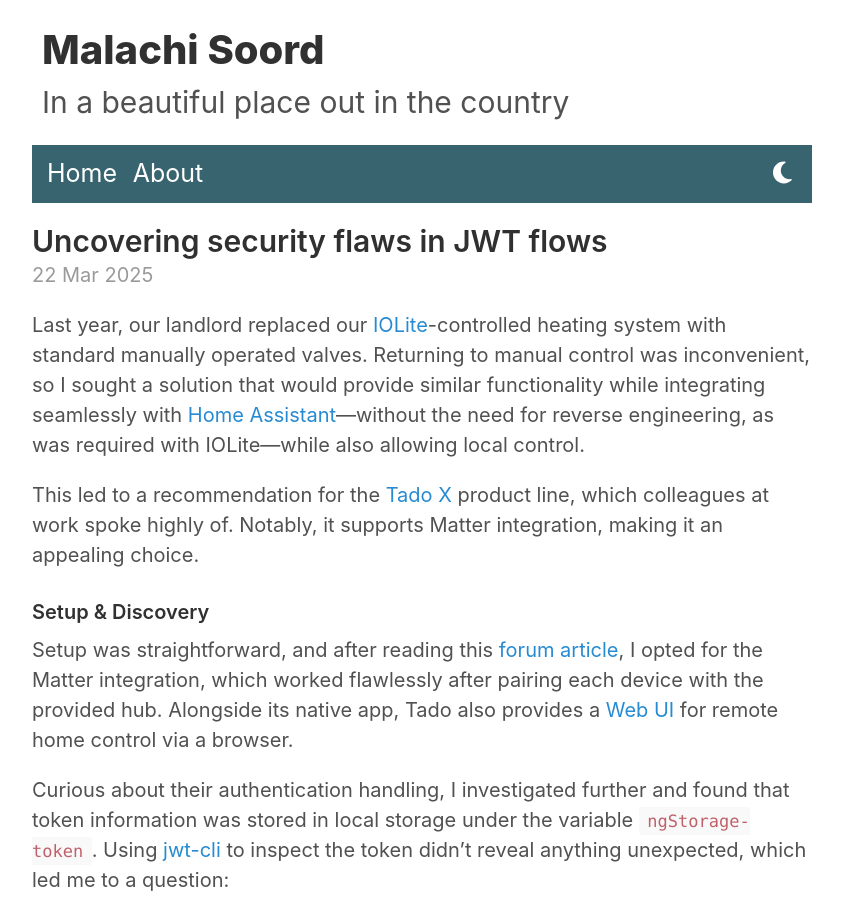
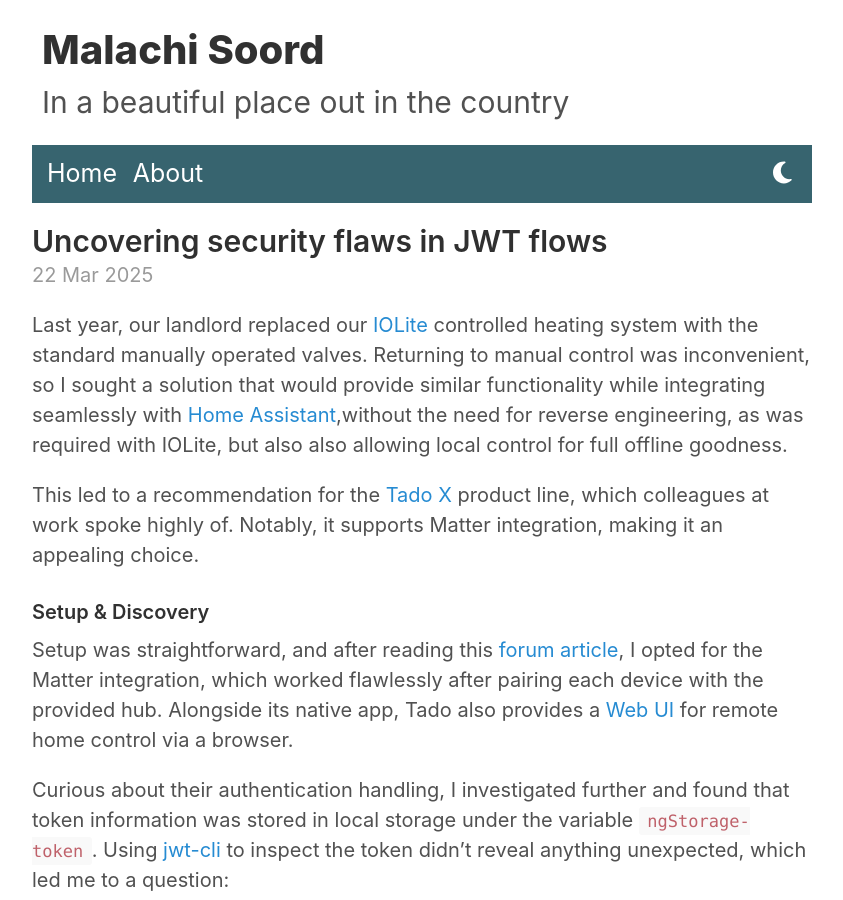
Before and after one commit to inverse/personal-site, a Jekyll site: the page built from _posts/2025-03-22-uncovering-security-flaws-in-jwt-flows.md, in a window 1280 px wide and 900 px high. Shown: the whole window, without its empty margins (218-1061 px from the left). Built offline with Jekyll 4.4.1, drawn with Linux system fonts in a browser that asks for light colours; comment, search, counter and statistics services are not loaded.

Commit message:
Fix (#75)
* c

* fix

```diff
--- a/_posts/2025-03-22-uncovering-security-flaws-in-jwt-flows.md
+++ b/_posts/2025-03-22-uncovering-security-flaws-in-jwt-flows.md
@@ -9,7 +9,7 @@
 - security
 ---
 
-Last year, our landlord replaced our [IOLite][0]-controlled heating system with standard manually operated valves. Returning to manual control was inconvenient, so I sought a solution that would provide similar functionality while integrating seamlessly with [Home Assistant][1]—without the need for reverse engineering, as was required with IOLite—while also allowing local control.
+Last year, our landlord replaced our [IOLite][0] controlled heating system with the standard manually operated valves. Returning to manual control was inconvenient, so I sought a solution that would provide similar functionality while integrating seamlessly with [Home Assistant][1],without the need for reverse engineering, as was required with IOLite, but also also allowing local control for full offline goodness.
 
 This led to a recommendation for the [Tado X][2] product line, which colleagues at work spoke highly of. Notably, it supports Matter integration, making it an appealing choice.
 
```
